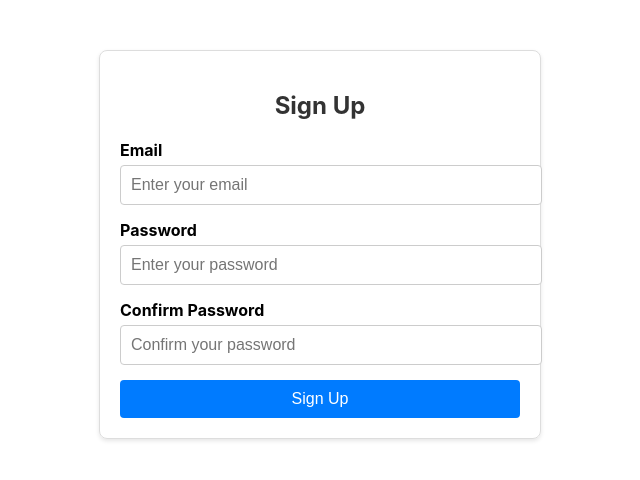
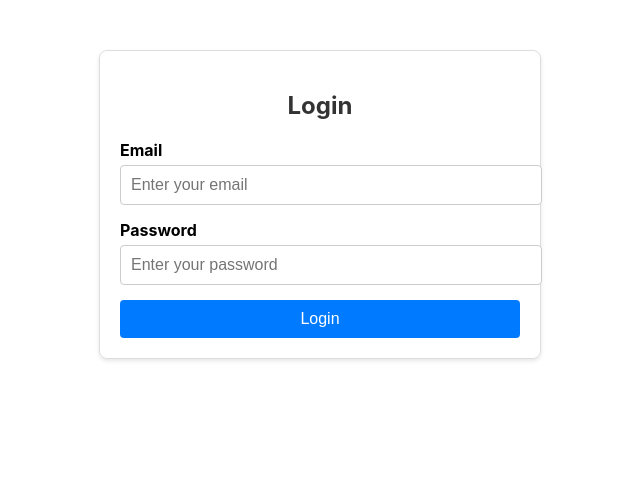
Before and after one commit to SushrutKhajuria/Expense-Tracker, a React (Create React App) app: page /login in a window 1280 px wide. Shown: the top 480 px of the page, without its empty margins (320-960 px from the left). Built offline with nearby package versions, Linux system fonts and the light colour scheme.

Commit message:
Login Screen

```diff
--- a/package.json
+++ b/package.json
@@ -10,6 +10,7 @@
     "firebase": "^11.6.1",
     "react": "^18.0.0",
     "react-dom": "^18.0.0",
+    "react-router-dom": "^7.5.3",
     "react-scripts": "5.0.1",
     "web-vitals": "^2.1.4"
   },
--- a/src/App.js
+++ b/src/App.js
@@ -1,12 +1,19 @@
 import React from 'react';
-import SignUp from './components/SignUp';
+import { BrowserRouter as Router, Routes, Route } from 'react-router-dom';
+import SignUp from './components/auth/SignUp';
+import Login from './components/auth/Login';
+import Dashboard from './pages/Dashboard';
 
 
 function App() {
   return (
-    <div className="App">
-      <SignUp />
-    </div>
+    <Router>
+      <Routes>
+        <Route path="/" element={<SignUp />} />
+        <Route path="/login" element={<Login />} />
+        <Route path="/dashboard" element={<Dashboard />} />
+      </Routes>
+    </Router>
   );
 }
 
--- /dev/null
+++ b/src/components/auth/Login.css
@@ -0,0 +1,61 @@
+.login-container {
+    max-width: 400px;
+    margin: 50px auto;
+    padding: 20px;
+    border: 1px solid #ddd;
+    border-radius: 8px;
+    box-shadow: 0 2px 4px rgba(0, 0, 0, 0.1);
+    text-align: center;
+  }
+
+  .login-container h2 {
+    margin-bottom: 20px;
+    color: #333;
+  }
+
+  .form-group {
+    margin-bottom: 15px;
+    text-align: left;
+  }
+
+  .form-group label {
+    display: block;
+    margin-bottom: 5px;
+    font-weight: bold;
+  }
+
+  .form-group input {
+    width: 100%;
+    padding: 10px;
+    border: 1px solid #ccc;
+    border-radius: 4px;
+    font-size: 16px;
+  }
+
+  button {
+    width: 100%;
+    padding: 10px;
+    background-color: #007bff;
+    color: white;
+    border: none;
+    border-radius: 4px;
+    font-size: 16px;
+    cursor: pointer;
+  }
+
+  button:hover {
+    background-color: #0056b3;
+  }
+
+  button:disabled {
+    background-color: #cccccc;
+    cursor: not-allowed;
+  }
+
+  .error-message {
+    color: #ff0000;
+    margin-bottom: 15px;
+    padding: 10px;
+    background-color: #ffeeee;
+    border-radius: 4px;
+  }
--- /dev/null
+++ b/src/components/auth/Login.js
@@ -0,0 +1,65 @@
+import React, { useState } from 'react';
+import { auth } from '../../firebase';
+import { signInWithEmailAndPassword } from 'firebase/auth';
+import { useNavigate } from 'react-router-dom';
+import './Login.css';
+
+function Login() {
+  const [email, setEmail] = useState('');
+  const [password, setPassword] = useState('');
+  const [error, setError] = useState('');
+  const [loading, setLoading] = useState(false);
+  const navigate = useNavigate();
+
+  const handleSubmit = async (e) => {
+    e.preventDefault();
+    setError('');
+
+    try {
+      setLoading(true);
+      const userCredential = await signInWithEmailAndPassword(auth, email, password);
+      const user = userCredential.user;
+      localStorage.setItem('token', user.accessToken);
+      navigate('/dashboard');
+    } catch (err) {
+      setError(err.message);
+      alert('Login failed: ' + err.message);
+    } finally {
+      setLoading(false);
+    }
+  };
+
+  return (
+    <div className="login-container">
+      <h2>Login</h2>
+      {error && <div className="error-message">{error}</div>}
+      <form onSubmit={handleSubmit}>
+        <div className="form-group">
+          <label>Email</label>
+          <input
+            type="email"
+            value={email}
+            onChange={(e) => setEmail(e.target.value)}
+            placeholder="Enter your email"
+            required
+          />
+        </div>
+        <div className="form-group">
+          <label>Password</label>
+          <input
+            type="password"
+            value={password}
+            onChange={(e) => setPassword(e.target.value)}
+            placeholder="Enter your password"
+            required
+          />
+        </div>
+        <button type="submit" disabled={loading}>
+          {loading ? 'Logging in...' : 'Login'}
+        </button>
+      </form>
+    </div>
+  );
+}
+
+export default Login;
--- a/src/components/SignUp.js
+++ b/src/components/auth/SignUp.js
@@ -1,6 +1,8 @@
 import React, { useState } from 'react';
-import { auth } from '../firebase';
+import { auth } from '../../firebase';
 import { createUserWithEmailAndPassword } from 'firebase/auth';
+import { useNavigate } from 'react-router-dom';
+
 import './SignUp.css';
 
 function SignUp() {
@@ -10,11 +12,14 @@ function SignUp() {
   const [error, setError] = useState('');
   const [loading, setLoading] = useState(false);
 
+  const navigate = useNavigate();
+
+
   const handleSubmit = async (e) => {
     e.preventDefault();
     setError('');
 
-    // Validation
+
     if (!email || !password || !confirmPassword) {
       setError('All fields are required!');
       return;
@@ -28,9 +33,10 @@ function SignUp() {
     try {
       setLoading(true);
       await createUserWithEmailAndPassword(auth, email, password);
-      console.log('User has successfully signed up.');
-
-    } catch (err) {
+      console.log('User created successfully!');
+      navigate('/dashboard');
+    }
+     catch (err) {
       setError(err.message);
     } finally {
       setLoading(false);
@@ -72,6 +78,10 @@ function SignUp() {
         <button type="submit" disabled={loading}>
           {loading ? 'Signing Up...' : 'Sign Up'}
         </button>
+        <div className="login-link">
+         Already have an account? <a href="/login">Login</a>
+        </div>
+
       </form>
     </div>
   );
--- /dev/null
+++ b/src/pages/Dashboard.css
@@ -0,0 +1,9 @@
+.dashboard {
+    text-align: center;
+    margin-top: 100px;
+  }
+
+  .dashboard h1 {
+    color: #333;
+    font-size: 2.5rem;
+  }
--- /dev/null
+++ b/src/pages/Dashboard.js
@@ -0,0 +1,11 @@
+import React from 'react';
+
+function Dashboard() {
+  return (
+    <div className="dashboard">
+      <h1>Welcome to Expense Tracker</h1>
+    </div>
+  );
+}
+
+export default Dashboard;
```
Also changed, not shown: src/components/auth/SignUp.css (renamed from src/components/SignUp.css), 1 other file (tests, documents, lock files or other folders).
